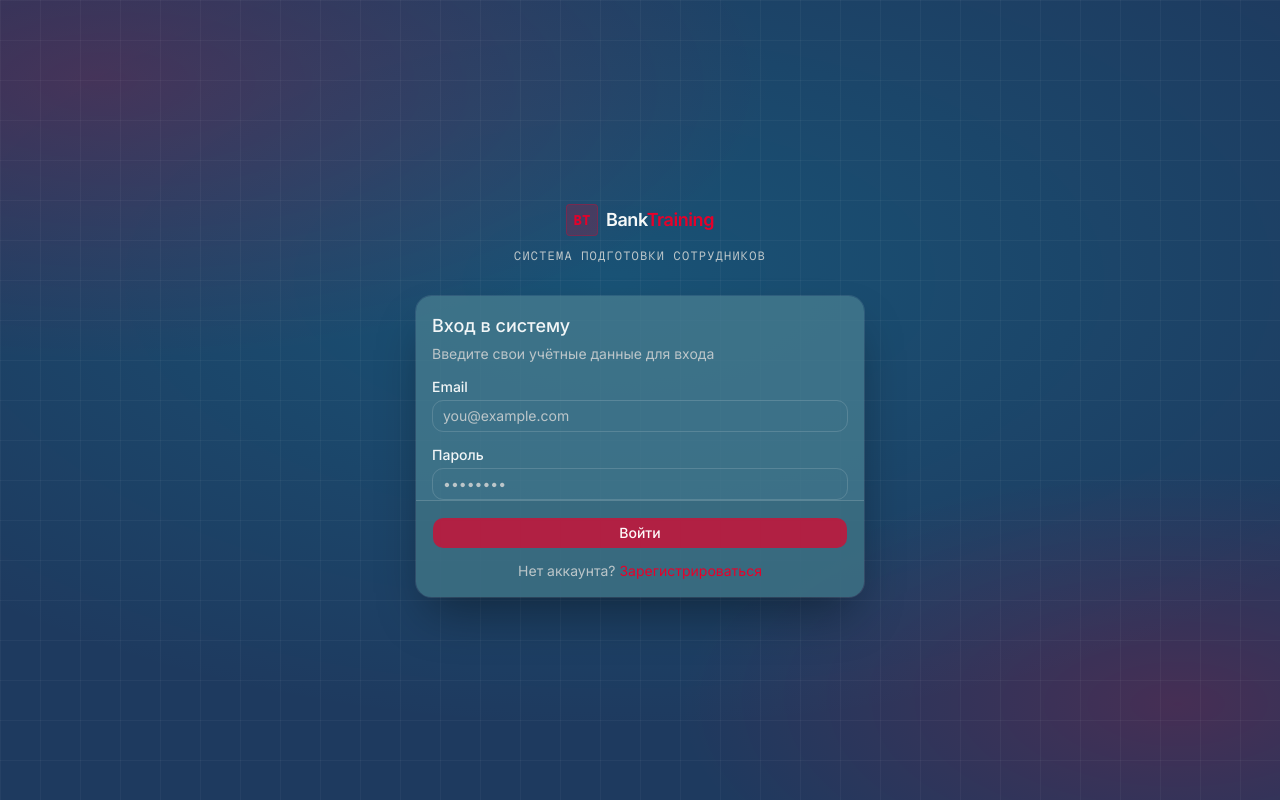
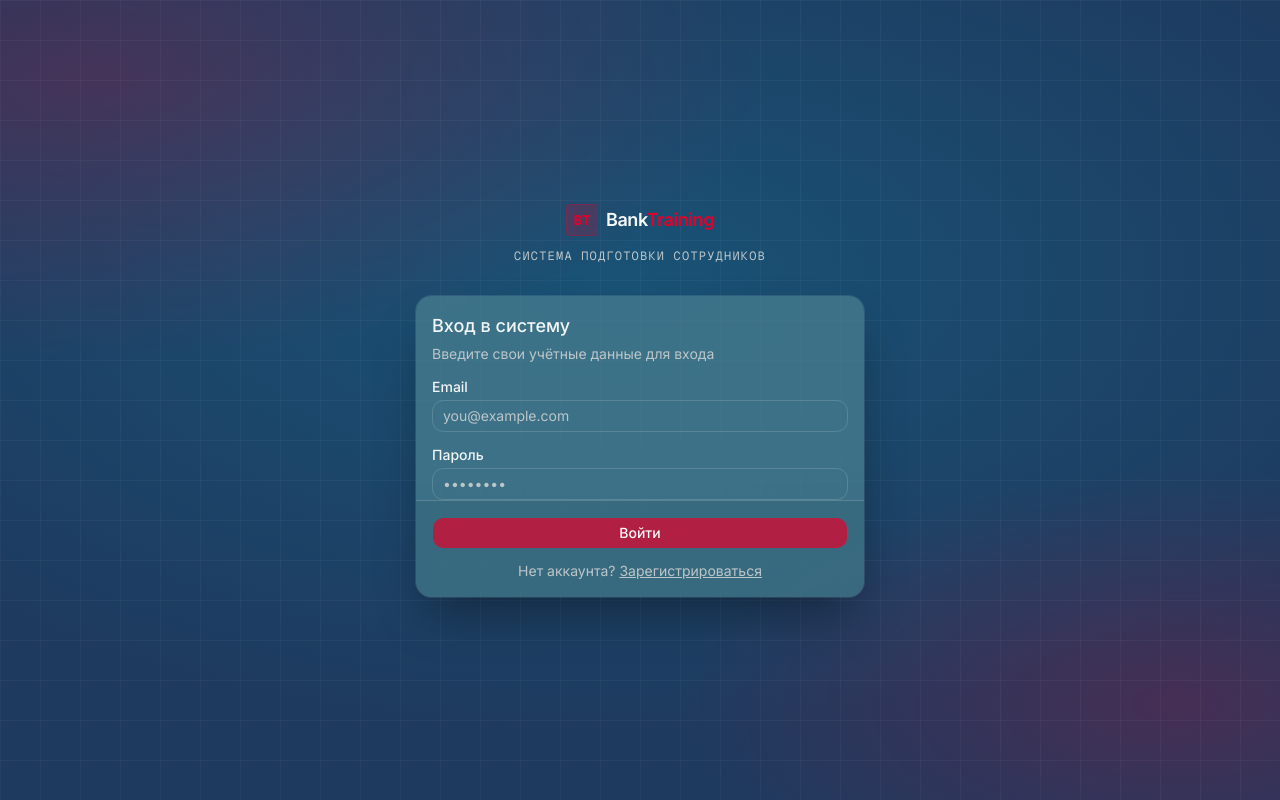
Before and after one commit to revus05/communit, a Next.js app: page /login in a window 1280 px wide. Built offline with nearby package versions, Linux system fonts and the light colour scheme; no server answers.

Commit message:
fix: update color

```diff
--- a/components/auth/login-form.tsx
+++ b/components/auth/login-form.tsx
@@ -91,7 +91,7 @@ export function LoginForm() {
           </Button>
           <p className="text-sm text-muted-foreground text-center">
             Нет аккаунта?{" "}
-            <Link href="/register" className="text-primary hover:underline">
+            <Link href="/register" className="underline">
               Зарегистрироваться
             </Link>
           </p>
--- a/components/auth/register-form.tsx
+++ b/components/auth/register-form.tsx
@@ -86,7 +86,7 @@ export function RegisterForm() {
           </Button>
           <p className="text-sm text-muted-foreground text-center">
             Уже есть аккаунт?{" "}
-            <Link href="/login" className="text-primary hover:underline">
+            <Link href="/login" className="underline">
               Войти
             </Link>
           </p>
```
